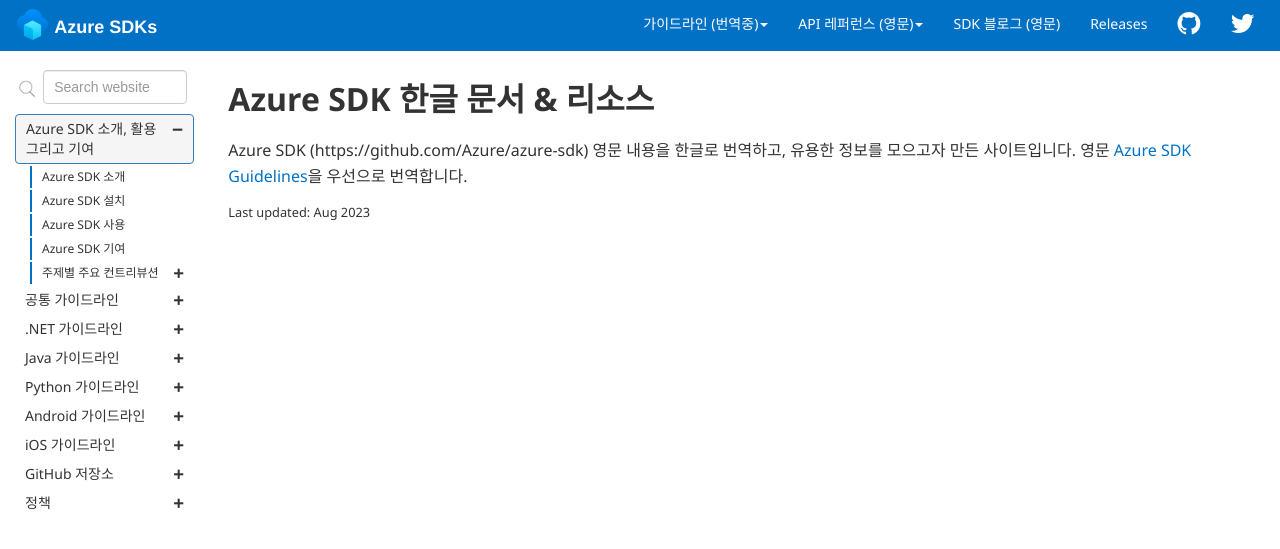
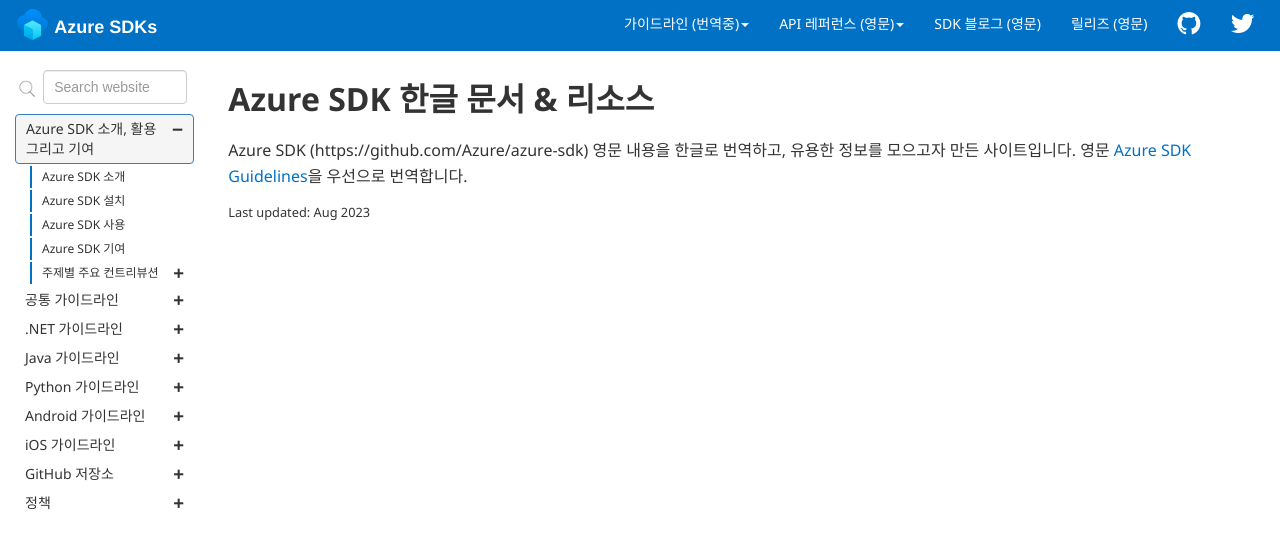
Before and after one commit to Azure/azure-sdk-korean, a Jekyll site: the page built from index.md, in a window 1280 px wide and 900 px high. Shown: the top 549 px of the window. Built offline with Jekyll 4.4.1, drawn with Linux system fonts in a browser that asks for light colours; comment, search, counter and statistics services are not loaded.

Commit message:
topnav: translate "Releases" to "릴리즈 (영문)"

```diff
--- a/_data/topnav.yml
+++ b/_data/topnav.yml
@@ -3,7 +3,7 @@ topnav:
   items:
     - title: SDK 블로그 (영문)
       external_url: https://aka.ms/azsdk/blog
-    - title: Releases
+    - title: 릴리즈 (영문)
       url: https://aka.ms/azsdk/
 
 
```
